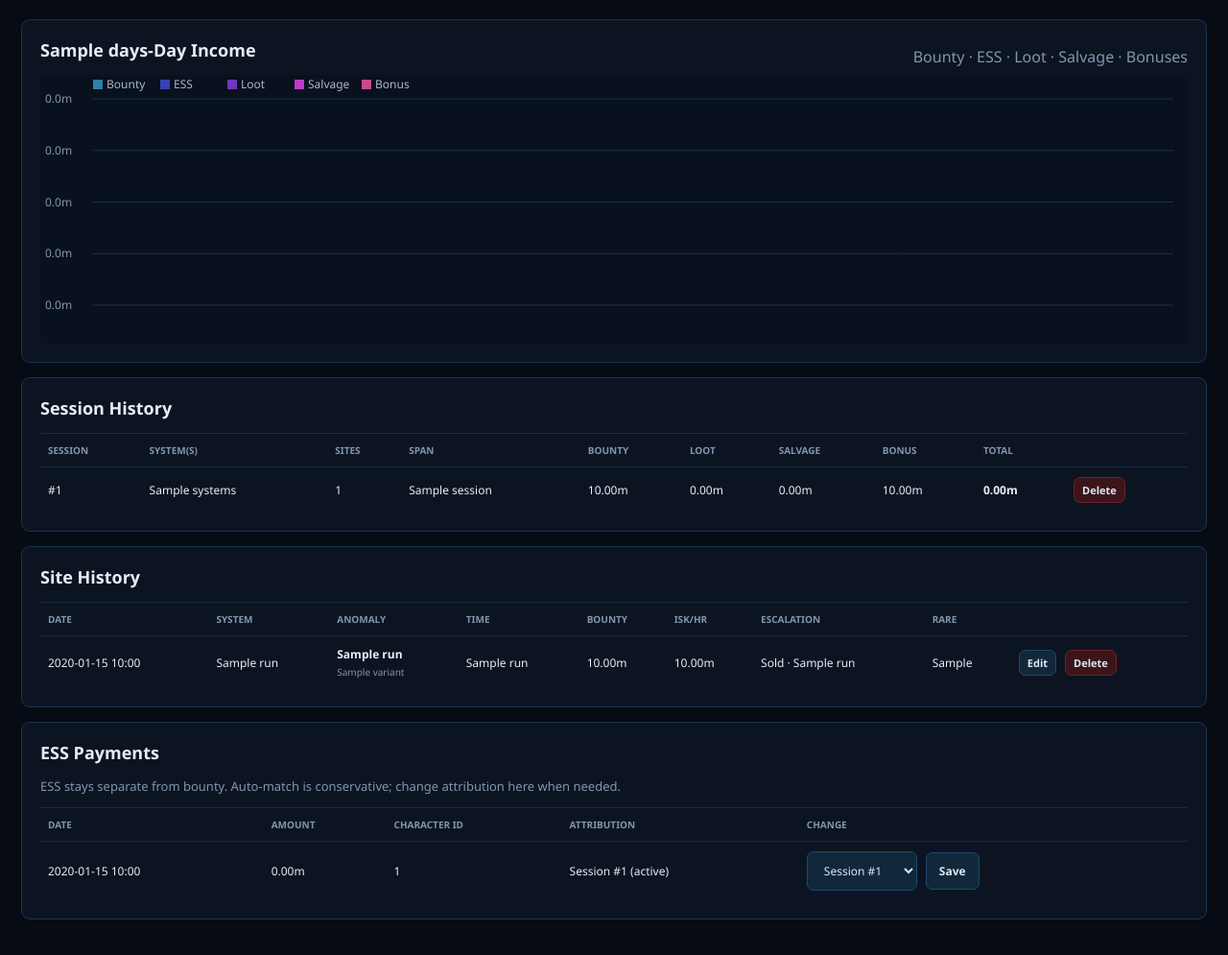
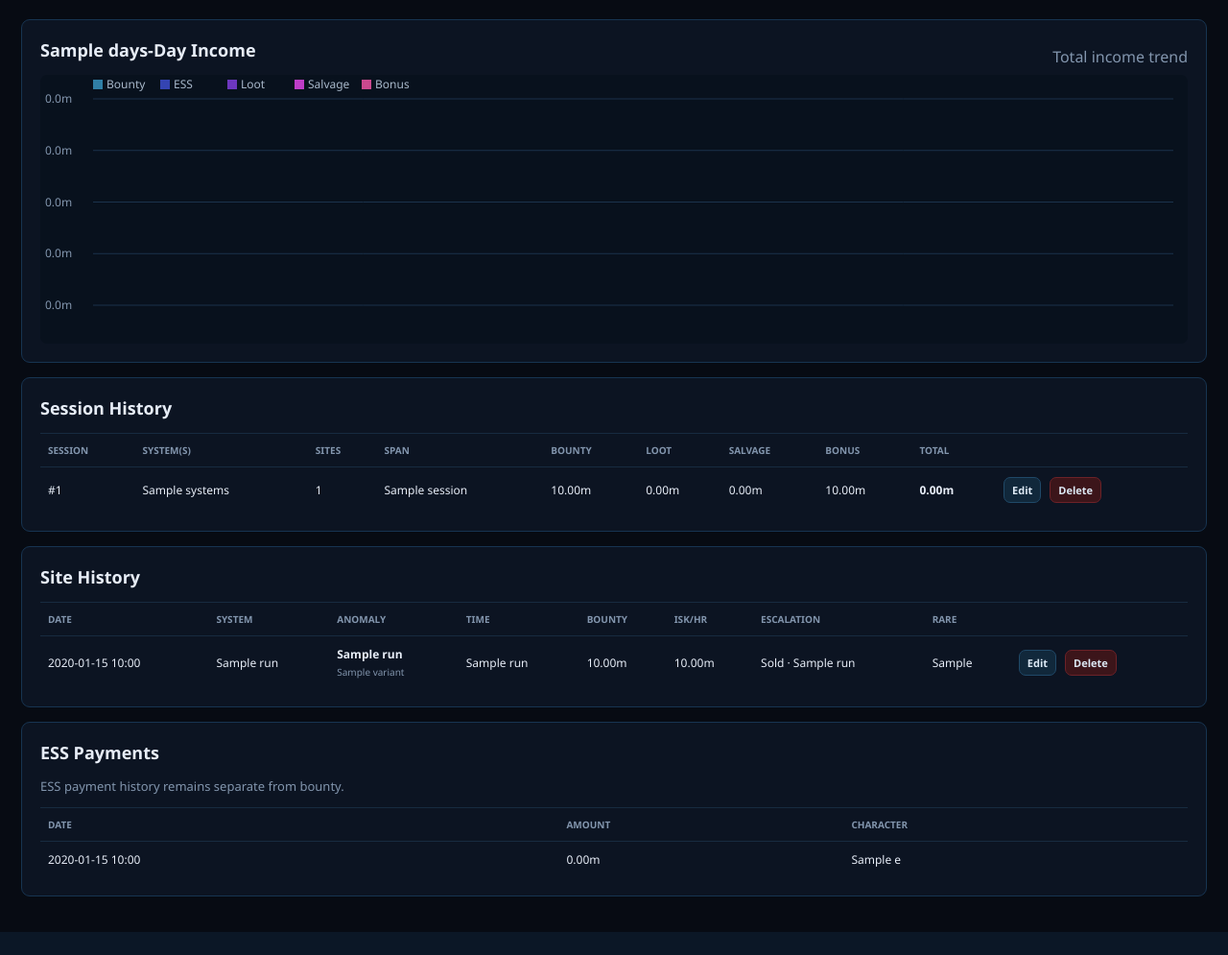
Before and after one commit to rhild94/eve-ratting-tracker, a FastAPI app: template templates/history.html in a window 1280 px wide. Shown: the part 114-1109 px from the top of the page at 96% size. After the commit the page ends 1085 px from the top, so only its background shows below. Run offline with FastAPI, Linux system fonts and the light colour scheme; the template is opened without the code that fills it: most values are stand-ins (such as "Sample title", 1, 10 or a date in 2020).

Commit message:
Improve history details, ESS display, and session editing

```diff
--- a/templates/history.html
+++ b/templates/history.html
@@ -2,16 +2,16 @@
 <body><div class="wrap"><header><div><h1>History & Performance</h1><p class="muted">Sites, sessions, ESS attribution and income trends</p></div>
 <nav class="tabs"><a href="/">Tracker</a><a class="active" href="/history">History</a><a href="/progression">Progression</a></nav>
 <div class="actions"><a class="button secondary" href="/history?days=7">Week</a><a class="button secondary" href="/history?days=30">Month</a></div></header>
-<section class="panel"><div class="panel-head"><h2>{{ days }}-Day Income</h2><span class="muted">Bounty · ESS · Loot · Salvage · Bonuses</span></div><canvas id="chart" height="280"></canvas></section>
+<section class="panel"><div class="panel-head"><h2>{{ days }}-Day Income</h2><span class="muted">Total income trend</span></div><div class="chart-shell"><canvas id="chart" height="280"></canvas><div id="chartTooltip" class="chart-tooltip hidden"></div></div></section>
 
 <section class="panel"><h2>Session History</h2><div class="table-wrap"><table><thead><tr><th>Session</th><th>System(s)</th><th>Sites</th><th>Span</th><th>Bounty</th><th>Loot</th><th>Salvage</th><th>Bonus</th><th>Total</th><th></th></tr></thead>
-<tbody>{% for s in sessions %}<tr id="sessionRow{{ s.id }}"><td>#{{ s.id }}</td><td>{{ s.systems }}</td><td>{{ s.site_count }}</td><td>{{ s.duration_label }}</td><td>{{ "%.2f"|format(s.bounty/1000000) }}m</td><td>{{ "%.2f"|format((s.loot_value or 0)/1000000) }}m</td><td>{{ "%.2f"|format((s.salvage_value or 0)/1000000) }}m</td><td>{{ "%.2f"|format(s.bonus/1000000) }}m</td><td><b>{{ "%.2f"|format(s.total/1000000) }}m</b></td><td><button class="danger tiny" onclick="deleteSession({{ s.id }})">Delete</button></td></tr>{% endfor %}</tbody></table></div></section>
+<tbody>{% for s in sessions %}<tr id="sessionRow{{ s.id }}"><td>#{{ s.id }}</td><td>{{ s.systems }}</td><td>{{ s.site_count }}</td><td>{{ s.duration_label }}</td><td>{{ "%.2f"|format(s.bounty/1000000) }}m</td><td>{{ "%.2f"|format((s.loot_value or 0)/1000000) }}m</td><td>{{ "%.2f"|format((s.salvage_value or 0)/1000000) }}m</td><td>{{ "%.2f"|format(s.bonus/1000000) }}m</td><td><b>{{ "%.2f"|format(s.total/1000000) }}m</b></td><td><div class="inline"><button class="tiny" onclick="editSession({{ s.id }})">Edit</button><button class="danger tiny" onclick="deleteSession({{ s.id }})">Delete</button></div></td></tr>{% endfor %}</tbody></table></div></section>
 
 <section class="panel"><h2>Site History</h2><div class="table-wrap"><table><thead><tr><th>Date</th><th>System</th><th>Anomaly</th><th>Time</th><th>Bounty</th><th>ISK/hr</th><th>Escalation</th><th>Rare</th><th></th></tr></thead>
-<tbody>{% for r in runs %}<tr id="runRow{{ r.id }}"><td>{{ r.ended_at[:16].replace("T"," ") if r.ended_at else "—" }}</td><td>{{ r.system_name or "—" }}</td><td><b>{{ r.anomaly }}</b>{% if r.variant %}<small>{{ r.variant }}</small>{% endif %}</td><td>{{ r.duration_label }}</td><td>{{ "%.2f"|format(r.combined_bounty/1000000) }}m</td><td>{{ "%.2f"|format(r.isk_hr/1000000) }}m</td><td>{% if r.escalation_name %}{{ r.escalation_status or "Pending" }} · {{ r.escalation_name }}{% else %}—{% endif %}</td><td>{{ r.rare_spawn_type or "—" }}</td><td><div class="inline"><button class="tiny" onclick="editRun({{ r.id }})">Edit</button><button class="danger tiny" onclick="deleteRun({{ r.id }})">Delete</button></div></td></tr>{% endfor %}</tbody></table></div></section>
+<tbody>{% for r in runs %}<tr id="runRow{{ r.id }}"><td>{{ r.ended_at[:16].replace("T"," ") if r.ended_at else "—" }}</td><td>{{ r.system_name or "—" }}</td><td><b>{{ r.anomaly }}</b>{% if r.variant %}<small>{{ r.variant }}</small>{% endif %}</td><td>{{ r.duration_label }}</td><td>{{ "%.2f"|format(r.combined_bounty/1000000) }}m</td><td>{{ "%.2f"|format(r.isk_hr/1000000) }}m</td><td>{% if r.escalation_name %}{{ r.escalation_status or "Pending" }} · {{ r.escalation_name }}{% if r.escalation_sale_value %}<small>Value: {{ "%.2f"|format(r.escalation_sale_value/1000000) }}m ISK</small>{% endif %}{% else %}—{% endif %}</td><td>{% if r.rare_spawn_type %}{{ r.rare_spawn_type }}{% if r.rare_spawn_value %}<small>{{ "%.2f"|format(r.rare_spawn_value/1000000) }}m ISK</small>{% endif %}{% else %}—{% endif %}</td><td><div class="inline"><button class="tiny" onclick="editRun({{ r.id }})">Edit</button><button class="danger tiny" onclick="deleteRun({{ r.id }})">Delete</button></div></td></tr>{% endfor %}</tbody></table></div></section>
 
-<section class="panel"><h2>ESS Payments</h2><p class="hint">ESS stays separate from bounty. Auto-match is conservative; change attribution here when needed.</p>
-<div class="table-wrap"><table><thead><tr><th>Date</th><th>Amount</th><th>Character ID</th><th>Attribution</th><th>Change</th></tr></thead><tbody>{% for e in ess %}<tr><td>{{ e.date[:16].replace("T"," ") }}</td><td>{{ "%.2f"|format(e.amount/1000000) }}m</td><td>{{ e.character_id }}</td><td>{{ ("Session #" ~ e.session_id ~ " (" ~ e.match_status ~ ")") if e.session_id else "Unassigned" }}</td><td><form class="inline" method="post" action="/ess/{{ e.entry_id }}/assign"><select name="session_id"><option value="">Unassigned</option>{% for s in all_sessions %}<option value="{{ s.id }}" {% if e.session_id==s.id %}selected{% endif %}>Session #{{ s.id }}</option>{% endfor %}</select><button>Save</button></form></td></tr>{% endfor %}</tbody></table></div></section>
+<section class="panel"><h2>ESS Payments</h2><p class="hint">ESS payment history remains separate from bounty.</p>
+<div class="table-wrap"><table><thead><tr><th>Date</th><th>Amount</th><th>Character</th></tr></thead><tbody>{% for e in ess %}<tr><td>{{ e.date[:16].replace("T"," ") }}</td><td>{{ "%.2f"|format(e.amount/1000000) }}m</td><td>{{ e.character_name }}</td></tr>{% else %}<tr><td colspan="3" class="empty">No ESS payments yet.</td></tr>{% endfor %}</tbody></table></div></section>
 </div>
 <div id="modalBackdrop" class="modal-backdrop hidden"><div class="modal" id="modalContent"></div></div>
 <script>window.CHART_DATA={{ chart_data|safe }};</script><script src="/static/history.js"></script>
@@ -64,6 +64,28 @@ async function saveEditedRun(id){
    if(btn){btn.disabled=false;btn.textContent="Save Changes";}
  }
 }
+async function editSession(id){
+ const r=await fetch(`/api/session/${id}`),j=await r.json();
+ if(!r.ok){alert(j.error||"Could not load session.");return;}
+ const x=j.session;
+ document.getElementById("modalContent").innerHTML=`<div class="modal-head"><div><span class="eyebrow">Edit session</span><h2>Session #${id}</h2></div><button class="icon-btn" onclick="hideHistModal()">×</button></div>
+ <div class="details-grid">
+ <label>Loot value<input id="sLoot" class="isk-input" inputmode="numeric" value="${moneyVal(x.loot_value)?Number(x.loot_value).toLocaleString("en-US"):""}"></label>
+ <label>Salvage value<input id="sSalvage" class="isk-input" inputmode="numeric" value="${moneyVal(x.salvage_value)?Number(x.salvage_value).toLocaleString("en-US"):""}"></label>
+ <label class="full">Session note<input id="sNotes" value="${x.notes||""}"></label></div>
+ <div class="modal-actions"><button id="sessionSaveBtn" class="good big" onclick="saveEditedSession(${id})">Save Changes</button></div>`;
+ bindIskMask(document.getElementById("sLoot"));bindIskMask(document.getElementById("sSalvage"));showHistModal();
+}
+async function saveEditedSession(id){
+ const btn=document.getElementById("sessionSaveBtn");if(btn){btn.disabled=true;btn.textContent="Saving…";}
+ const body={loot_value:rawIsk(document.getElementById("sLoot").value),salvage_value:rawIsk(document.getElementById("sSalvage").value),notes:document.getElementById("sNotes").value||""};
+ try{
+  const r=await fetch(`/api/session/${id}`,{method:"POST",headers:{"Content-Type":"application/json"},body:JSON.stringify(body)});
+  let j={};try{j=await r.json()}catch{}
+  if(!r.ok)throw new Error(j.error||`Save failed (${r.status})`);
+  location.reload();
+ }catch(err){alert("Could not save session: "+err.message);if(btn){btn.disabled=false;btn.textContent="Save Changes";}}
+}
 async function deleteRun(id){
  if(!confirm("Delete this run? This cannot be undone."))return;
  const row=document.getElementById("runRow"+id),btn=row?.querySelector("button.danger");
```
